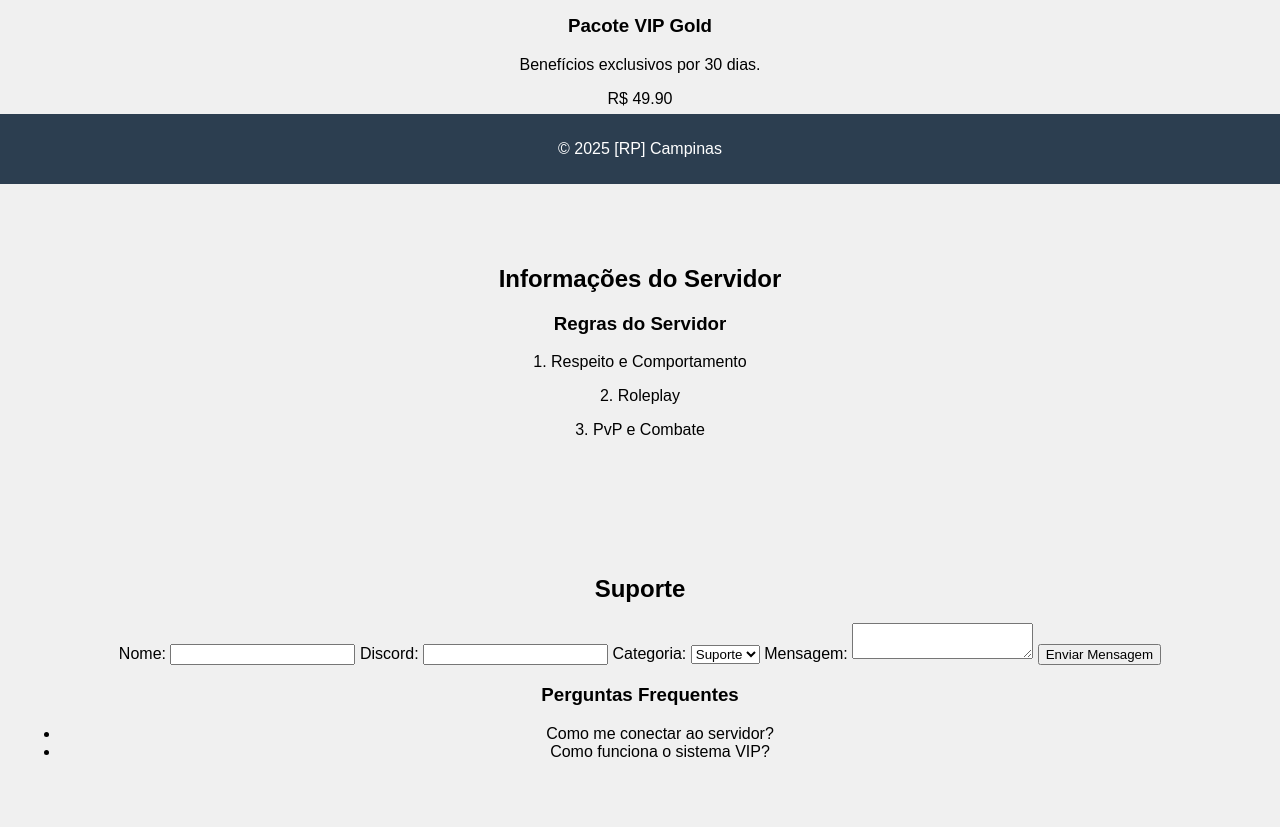
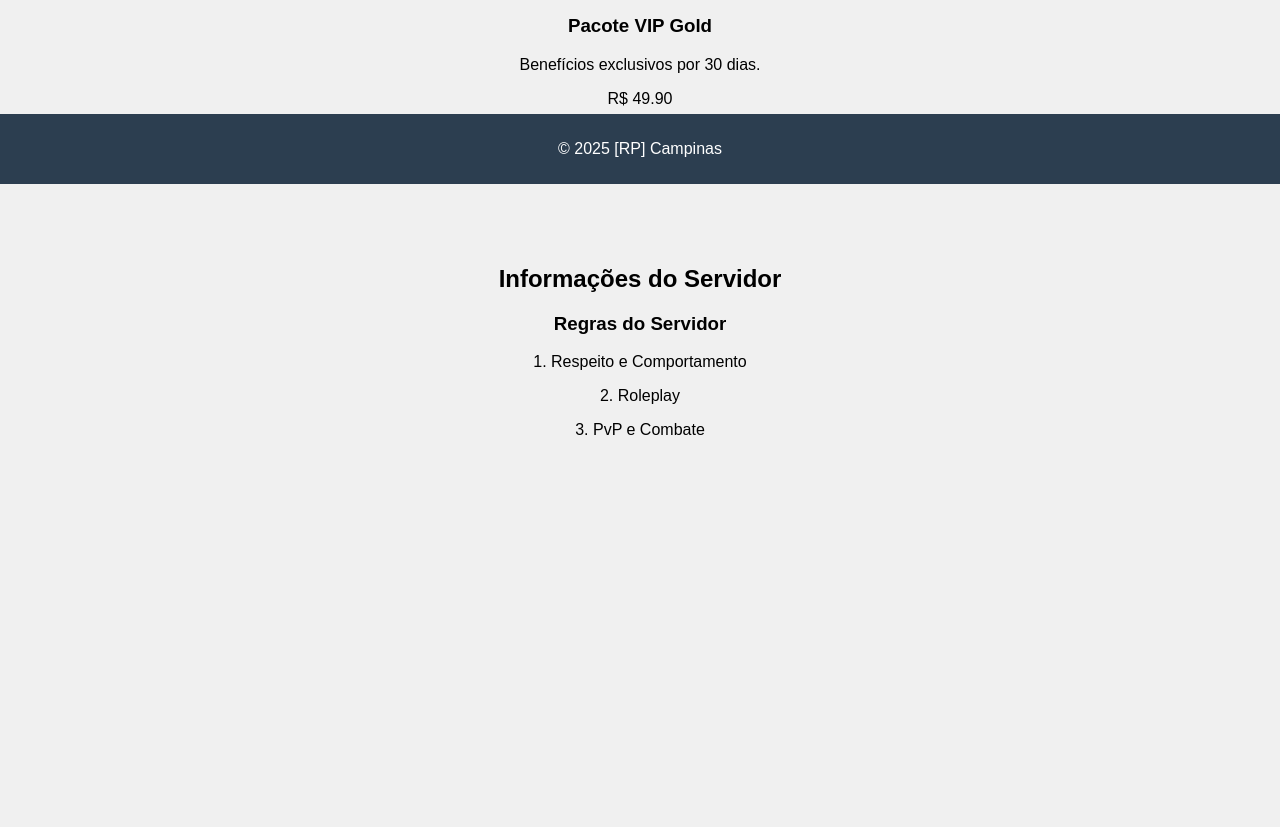
Before and after one commit to dkzinxy/Nox, a plain HTML site: page index.html in a window 1280 px wide. Shown: the part 616-1443 px from the top of the page. After the commit the page ends 1121 px from the top, so only its background shows below. Drawn offline with Linux system fonts and the light colour scheme.

Commit message:
index.html

```diff
--- a/index.html
+++ b/index.html
@@ -4,7 +4,7 @@
     <meta charset="UTF-8">
     <meta name="viewport" content="width=device-width, initial-scale=1.0">
     <title>[RP] Campinas</title>
-    <link rel="stylesheet" href="estilo.css">
+    <link rel="stylesheet" href="estilo.css"> <!-- Certifique-se de que o caminho esteja correto -->
 </head>
 <body>
     <header>
@@ -34,15 +34,13 @@
     <section id="loja">
         <h2>Loja</h2>
         <div class="produtos">
-            <!-- Produtos da loja -->
             <div class="produto">
-                <img src="produto1.jpg" alt="Pacote VIP Gold">
+                <img src="imagens/pacote_vip_gold.jpg" alt="Pacote VIP Gold"> <!-- Certifique-se que o caminho da imagem está correto -->
                 <h3>Pacote VIP Gold</h3>
                 <p>Benefícios exclusivos por 30 dias.</p>
                 <p>R$ 49.90</p>
                 <button>Comprar</button>
             </div>
-            <!-- Adicione mais produtos aqui -->
         </div>
     </section>
 
@@ -54,40 +52,6 @@
                 <p>1. Respeito e Comportamento</p>
                 <p>2. Roleplay</p>
                 <p>3. PvP e Combate</p>
-                <!-- Continue as regras -->
-            </div>
-            <!-- Mais informações como comandos, atualizações, etc. -->
-        </div>
-    </section>
-
-    <section id="suporte">
-        <h2>Suporte</h2>
-        <div class="suporte-content">
-            <form action="">
-                <label for="nome">Nome:</label>
-                <input type="text" id="nome" required>
-
-                <label for="discord">Discord:</label>
-                <input type="text" id="discord" required>
-
-                <label for="categoria">Categoria:</label>
-                <select id="categoria">
-                    <option value="suporte">Suporte</option>
-                    <option value="erro">Erro</option>
-                </select>
-
-                <label for="mensagem">Mensagem:</label>
-                <textarea id="mensagem" required></textarea>
-
-                <button type="submit">Enviar Mensagem</button>
-            </form>
-            <div class="faq">
-                <h3>Perguntas Frequentes</h3>
-                <ul>
-                    <li>Como me conectar ao servidor?</li>
-                    <li>Como funciona o sistema VIP?</li>
-                    <!-- Mais perguntas -->
-                </ul>
             </div>
         </div>
     </section>
@@ -96,6 +60,6 @@
         <p>© 2025 [RP] Campinas</p>
     </footer>
 
-    <script src="script.js"></script>
+    <script src="script.js"></script> <!-- Se necessário, adicione o seu arquivo JS -->
 </body>
 </html>
```
